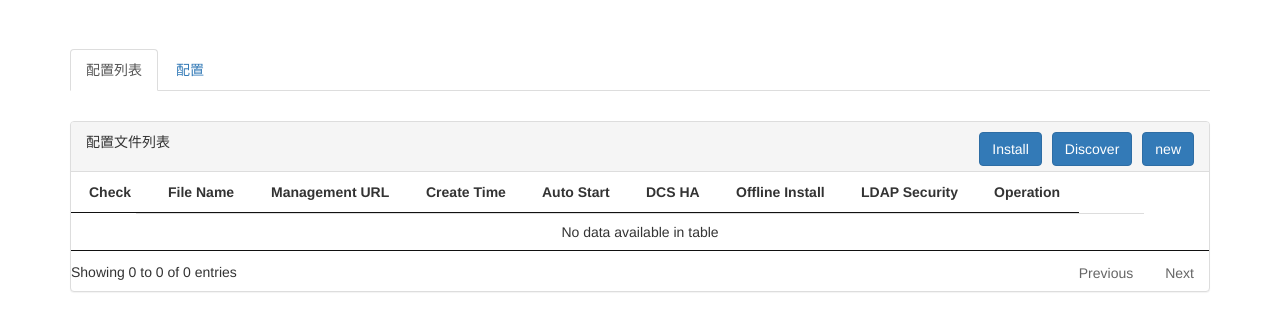
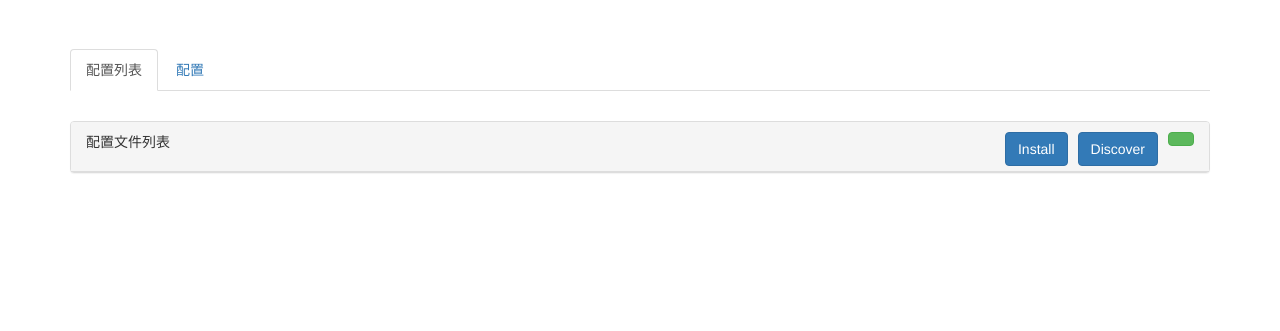
Before and after one commit to mkby/InstallerUI, a Flask app: page / in a window 1280 px wide. Shown: the part 51-382 px from the top of the page. Run offline with Flask 2, Linux system fonts and the light colour scheme; data that the repository does not hold is empty; some libraries are stand-ins or nearby versions.

Commit message:
fontAweson

```diff
--- a/InstallerUI/templates/index.html
+++ b/InstallerUI/templates/index.html
@@ -8,6 +8,8 @@
 		<link href="../static/lib/css/jquery.dataTables.min.css" rel="stylesheet">
 		<link href="../static/lib/css/bootstrapValidator.min.css" rel="stylesheet" />
 		<link href="../static/lib/css/bootstrap-switch.css" rel="stylesheet" />
+                <link href="../static/css/installation.css" rel="stylesheet" />
+                <link type="text/css" href="static/css/datatables-font-awesome/dataTables.fontAwesome.css" rel="stylesheet" /
 		<script src="../static/lib/js/jquery.min.js"></script>
 		<script src="../static/lib/js/jquery.dataTables.min.js"></script>
 		<script src="../static/lib/js/bootstrap.min.js"></script>
@@ -53,7 +55,7 @@
               <button type="button" class="btn btn-primary" data-toggle="modal" data-target="#myModal">新建</button></div> -->
 							<div class="panel panel-default" style="margin-top:30px">
 								<div class="panel-heading" style="height:50px">配置文件列表
-									<button type="button" id="new" class="btn btn-primary" style="float:right;margin-left:10px">new</button>
+									<button type="button" id="new" class="btn btn-success btn-circle btn-small dbmgr-status-btn" style="float:right;margin-left:10px"><i class="fa fa-check"></i></button>
 									<button type="button" id="discover" class="btn btn-primary" style="float:right;margin-left:10px">Discover</button>
 									<button type="button" id="install" class="btn btn-primary" style="float:right">Install</button>
 								</div>
```
